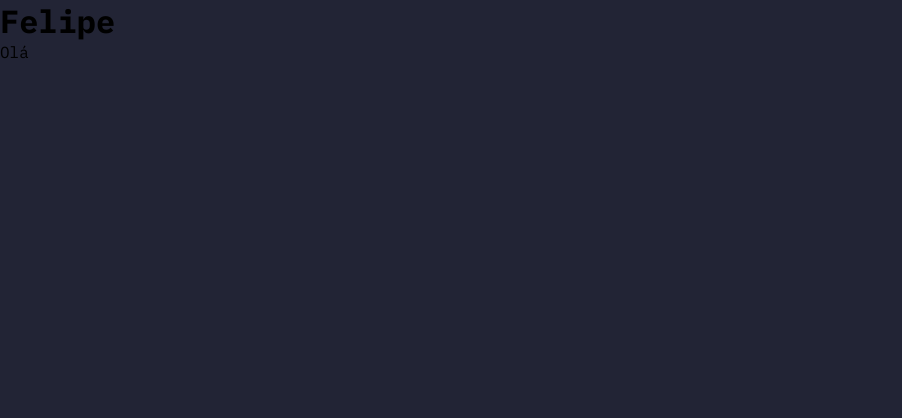
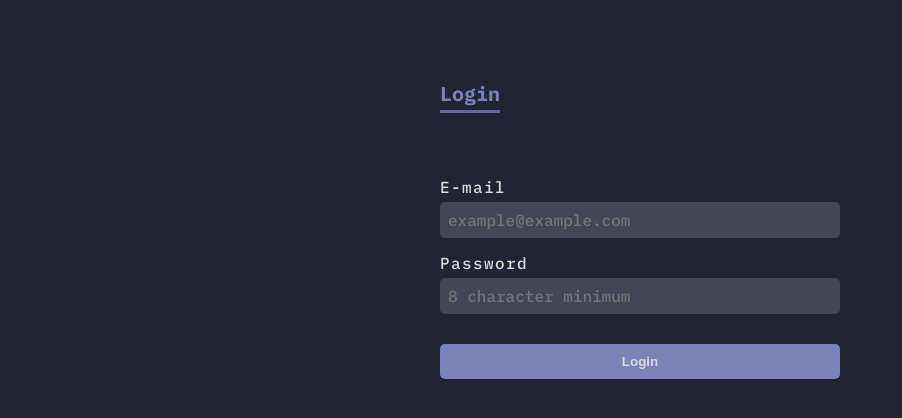
Before and after one commit to cunhafelipe/ProjectReacAndNode.js, a React (Vite) app: page / in a window 1280 px wide. Shown: the top 418 px of the page, without its empty margins (0-902 px from the left). Built offline with nearby package versions, Linux system fonts and the light colour scheme.

Commit message:
feat: finishing Login component

```diff
--- a/src/TelaLogin.jsx
+++ b/src/TelaLogin.jsx
@@ -1,11 +1,122 @@
 import styled from "styled-components";
 import "./css/TelaLogin.css";
+
+const Form = styled.form`
+  max-width: 400px;
+  margin: 80px auto;
+
+  @media (max-width: 400px) {
+    max-width: 300px;
+  }
+`;
+
+const Fieldset = styled.fieldset`
+  border: none;
+`;
+
+const Legend = styled.legend`
+  color: #7d83b9;
+  font-size: 20px;
+  font-weight: 700;
+  position: relative;
+
+  ::before {
+    content: "";
+    position: absolute;
+    width: 60px;
+    height: 3px;
+    top: 30px;
+    background: #636899;
+  }
+`;
+
+const DivEmail = styled.div`
+  margin-top: 70px;
+`;
+
+const LabelEmail = styled.label`
+  color: #dbdbdb;
+  font-weight: 500;
+  letter-spacing: 1.4px;
+`;
+
+const InputEmail = styled.input`
+  width: 100%;
+  margin-top: 5px;
+  border: none;
+  padding: 8px;
+  font-family: "IBM Plex Mono", sans-serif;
+  border-radius: 5px;
+  background-color: #444658;
+  color: #bbbaba;
+  font-size: 16px;
+  font-weight: 500;
+
+  &:focus {
+    outline: 0;
+  }
+`;
+const DivPassword = styled.div`
+  margin-top: 15px;
+`;
+
+const LabelPassword = styled.label`
+  color: #dbdbdb;
+  font-weight: 500;
+  letter-spacing: 1.4px;
+`;
+
+const InputPassword = styled.input`
+  width: 100%;
+  margin-top: 5px;
+  border: none;
+  padding: 8px;
+  font-family: "IBM Plex Mono", sans-serif;
+  border-radius: 5px;
+  background-color: #444658;
+  color: #bbbaba;
+  font-size: 16px;
+  font-weight: 500;
+
+  &:focus {
+    outline: 0;
+  }
+`;
+
+const Button = styled.button`
+  width: 100%;
+  margin-top: 30px;
+  padding: 10px;
+  background: #7d83b9;
+  border: none;
+  border-radius: 5px;
+  color: #dbdbdb;
+  font-weight: 900;
+
+  &:hover {
+    background-color: #6b71a5;
+    cursor: pointer;
+    transition: 0.7s;
+  }
+`;
 
 function TelaLogin() {
   return (
     <>
-      <h1>Felipe</h1>
-      <p>Olá</p>
+      <Form action="">
+        <Fieldset>
+          <Legend>Login</Legend>
+          <DivEmail>
+            <LabelEmail htmlFor="">E-mail</LabelEmail>
+            <InputEmail type="email" placeholder="example@example.com" />
+          </DivEmail>
+          <DivPassword>
+            <LabelPassword htmlFor="">Password</LabelPassword>
+            <InputPassword type="password" placeholder="8 character minimum" />
+          </DivPassword>
+        </Fieldset>
+        <Button>Login</Button>
+      </Form>
     </>
   );
 }
```
